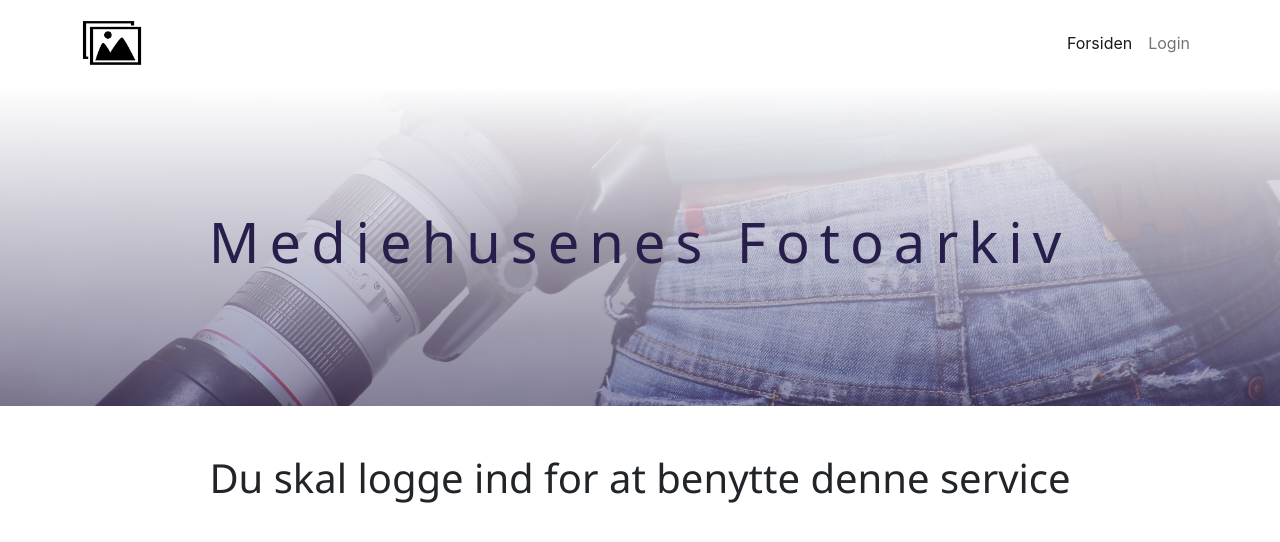
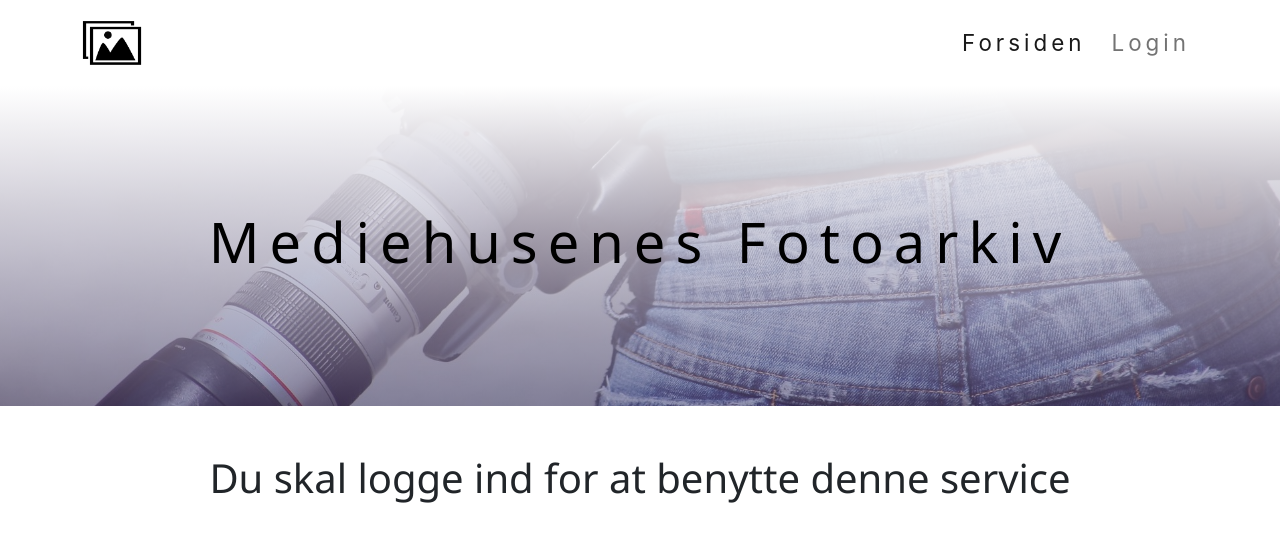
Before and after one commit to MaibrittRittermann/diplom-frontend, a React (Create React App) app in the folder fotoarkiv/: page / in a window 1280 px wide. Shown: the top 542 px of the page. Built offline with nearby package versions, Linux system fonts and the light colour scheme; no server answers.

Commit message:
Close to working test

```diff
--- a/fotoarkiv/package.json
+++ b/fotoarkiv/package.json
@@ -30,7 +30,8 @@
   },
   "scripts": {
     "start": "react-scripts start",
-    "build": "react-scripts build",
+    "config": "node scripts/generateWebConfig.js",
+    "build": "npm run config && react-scripts build",
     "bdd": "cucumber-js -f @cucumber/pretty-formatter",
     "test": "react-scripts test",
     "eject": "react-scripts eject"
--- a/fotoarkiv/src/App.css
+++ b/fotoarkiv/src/App.css
@@ -10,6 +10,13 @@
   }
 }
 
+.navbar .nav-link {
+  letter-spacing: 4px;
+  /* font-variant: small-caps;   */
+  font-size: 1.4rem;
+  margin-left: 10px;
+}
+
 .App-header {
   background: linear-gradient(to bottom, rgba(255, 255, 255, 1), rgba(67, 56, 112, 0.53)), url('../public/banner.jpg');
   background-size: cover;
@@ -18,18 +25,11 @@
   flex-direction: column;
   align-items: center;
   justify-content: center;
-
-  color: rgb(40, 30, 75);
-  /* -webkit-text-stroke-width: 2px;
-  -webkit-text-stroke-color: rgb(60, 59, 75); */
+  color: black;
 }
 .App-header h1 {
   font-size: 3.5rem !important;
   letter-spacing: 10px;
-}
-
-.App-link {
-  color: #61dafb;
 }
 
 @keyframes App-logo-spin {
```
Also changed, not shown: fotoarkiv/scripts/generateWebConfig.js (added, +39 -0 lines), 1 other file (tests, documents, lock files or other folders).
